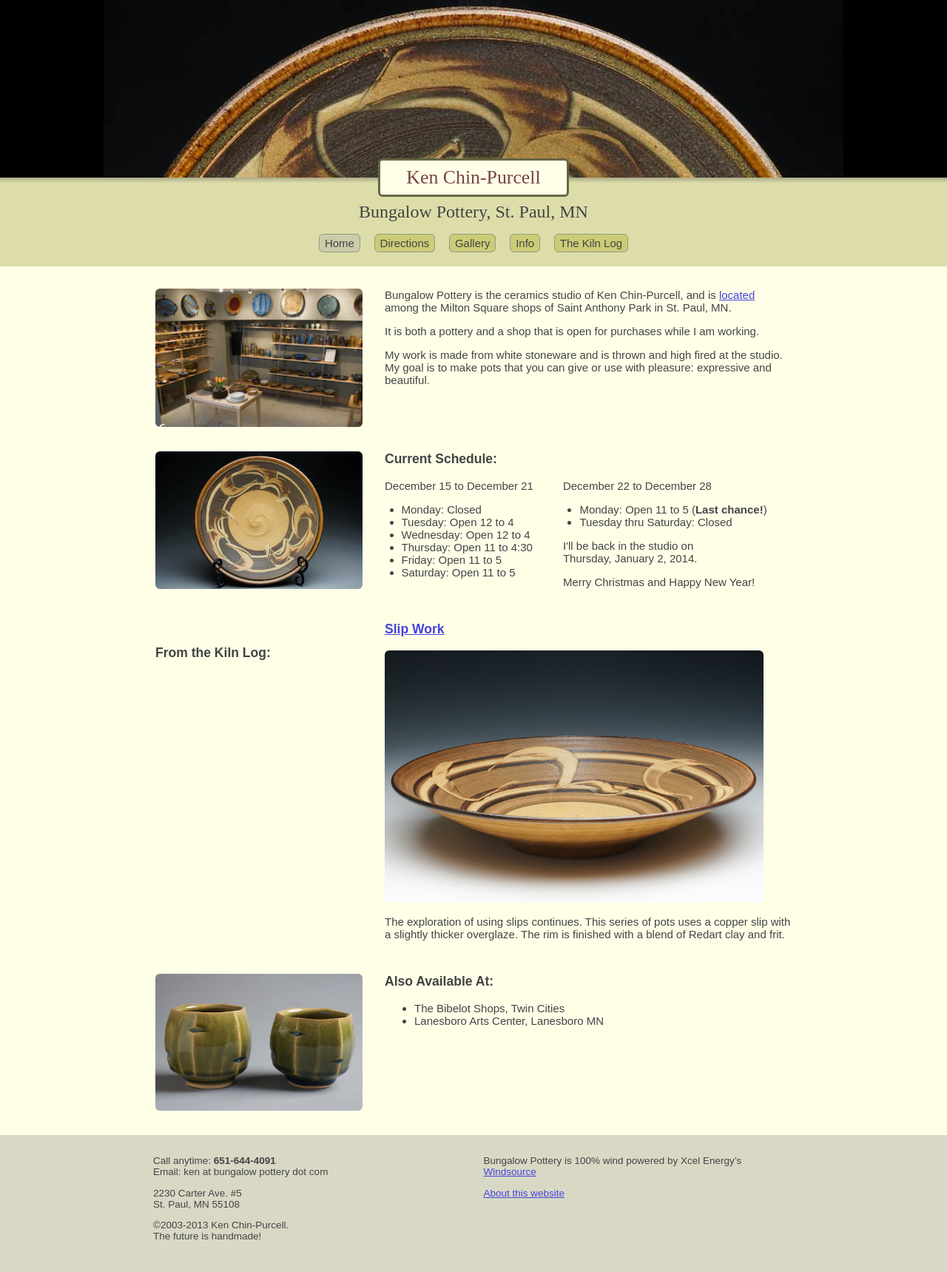
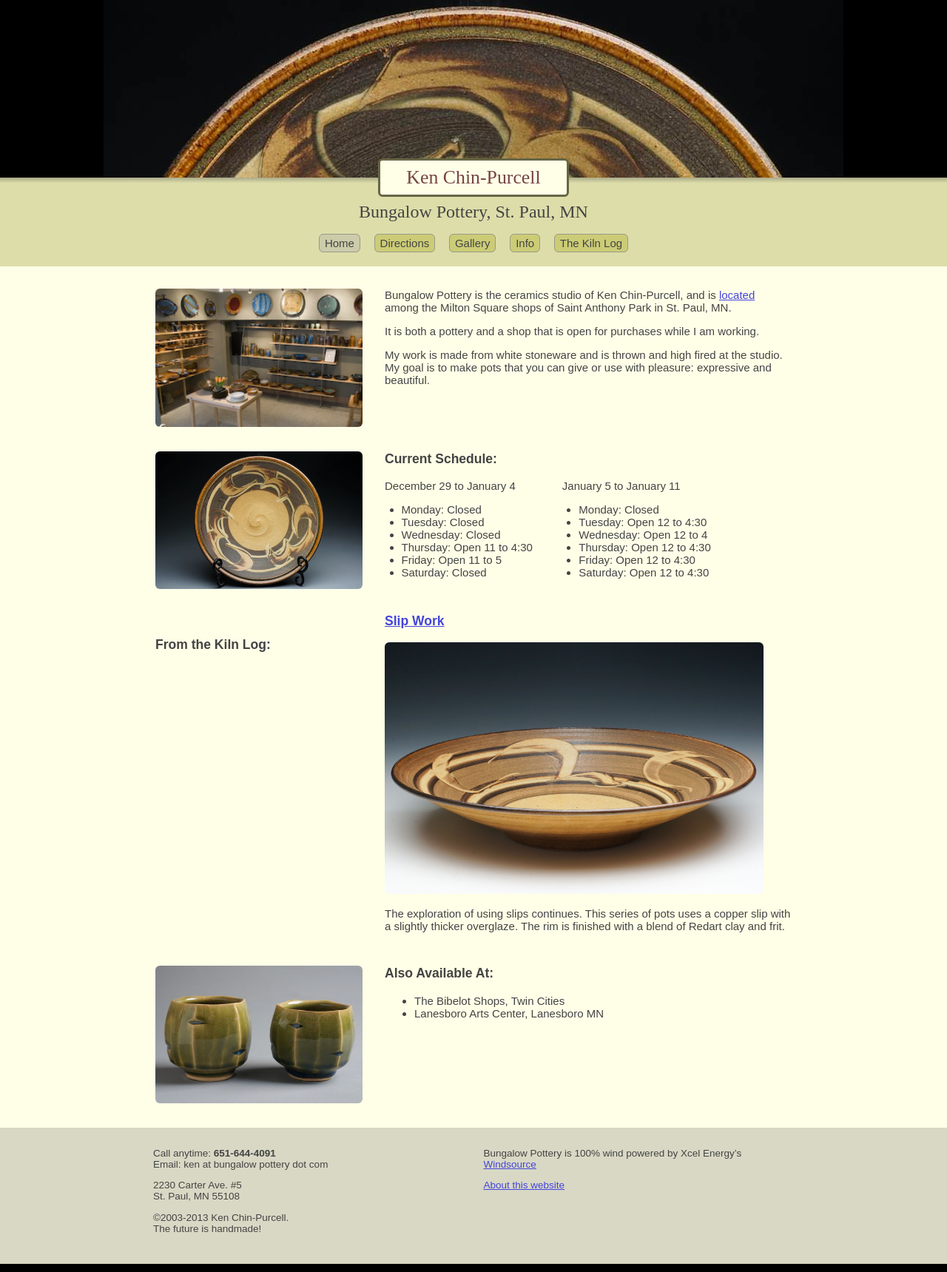
Before and after one commit to krumbunny/bungalowpottery.com, a Jekyll site: the page built from index.html, in a window 1280 px wide. Shown: the whole page at 74% size. Built offline with Jekyll 4.4.1, drawn with Linux system fonts in a browser that asks for light colours; nearby versions of some CDN libraries; Markdown is read by kramdown in place of the engine named in the settings; the list of posts is cut into pages by our own code.

Commit message:
Update ached

```diff
--- a/_includes/schedule.html
+++ b/_includes/schedule.html
@@ -4,28 +4,29 @@
 <div class='innertable'>
   <aside>
     <p>
-      December 15 to December 21
+      December 29 to January 4
     </p>
     <ul>
       <li>Monday: Closed</li>
-      <li>Tuesday: Open 12 to 4</li>
-      <li>Wednesday: Open 12 to 4</li>
+      <li>Tuesday: Closed</li>
+      <li>Wednesday: Closed</li>
       <li>Thursday: Open 11 to 4:30</li>
       <li>Friday: Open 11 to 5</li>
-      <li>Saturday: Open 11 to 5</li>
+      <li>Saturday: Closed</li>
     </ul>
   </aside>
   <div class='widespacer'>&nbsp;</div>
   <aside>
     <p>
-      December 22 to December 28
+      January 5 to January 11
     </p>
     <ul>
-      <li>Monday: Open 11 to 5 (<strong>Last chance!</strong>)</li>
-      <li>Tuesday thru Saturday: Closed</li>
+      <li>Monday: Closed</li>
+      <li>Tuesday: Open 12 to 4:30</li>
+      <li>Wednesday: Open 12 to 4</li>
+      <li>Thursday: Open 12 to 4:30</li>
+      <li>Friday: Open 12 to 4:30</li>
+      <li>Saturday: Open 12 to 4:30</li>
     </ul>
-    <p>I'll be back in the studio on <br/>
-    Thursday, January 2, 2014.</p>
-    <p>Merry Christmas and Happy New Year!</p>
   </aside>
 </div>
```
